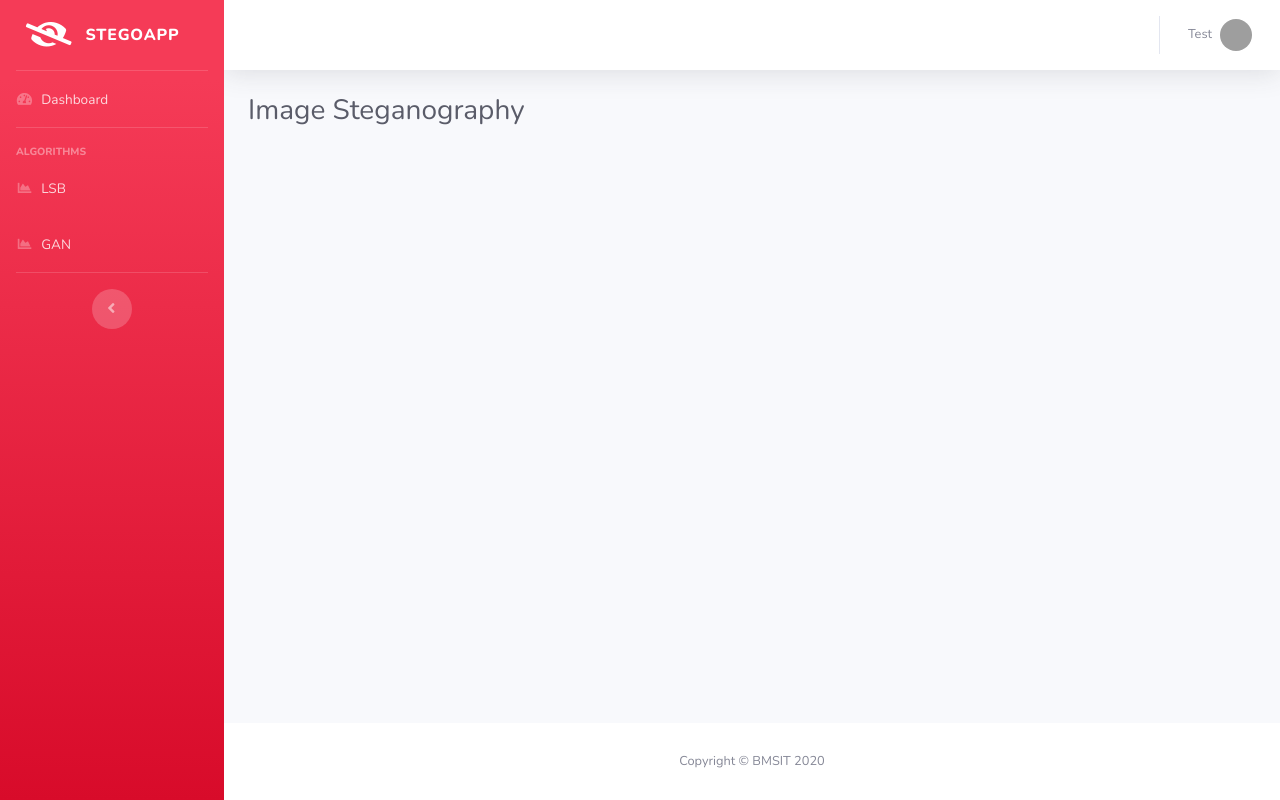
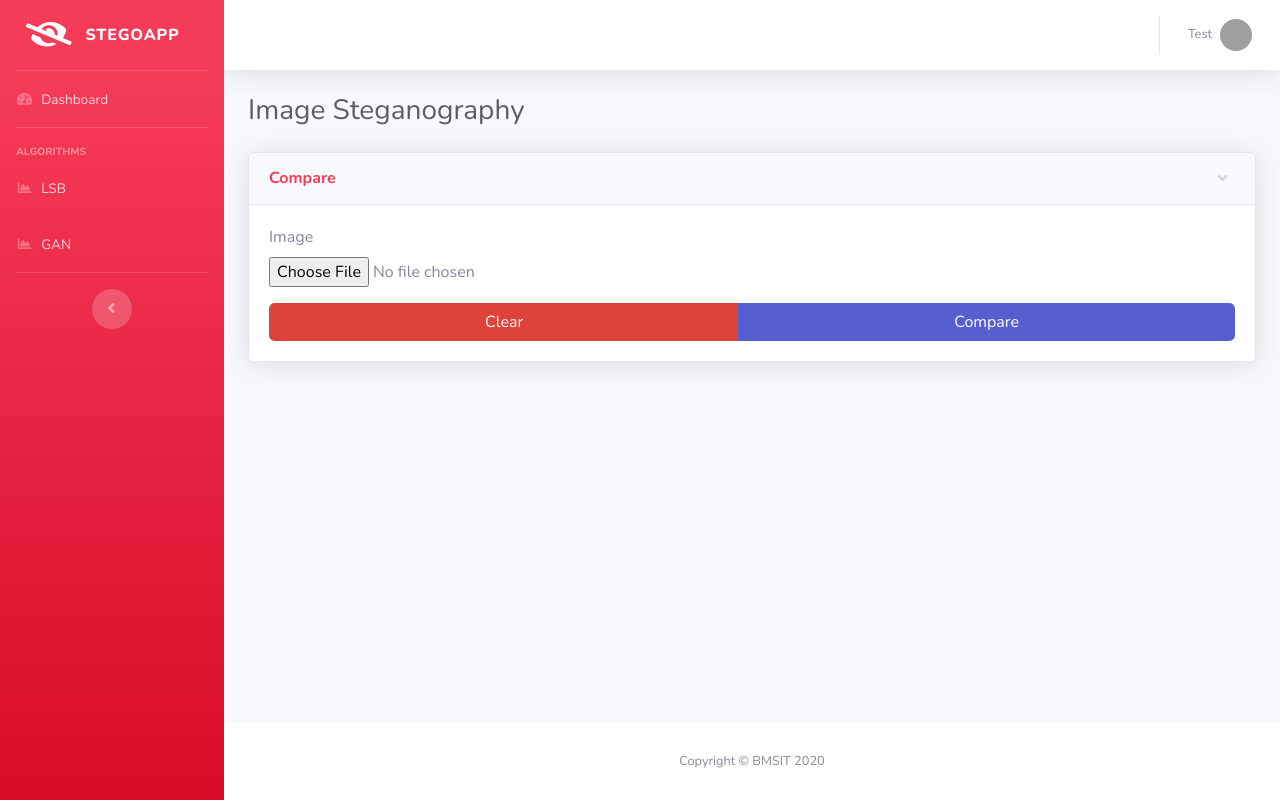
Before and after one commit to tmudunuri/ImageSteganography, a Flask app: page / in a window 1280 px wide. Run offline with Flask 2, Linux system fonts and the light colour scheme; a user stored in the database is signed in; some libraries are stand-ins or nearby versions; grey boxes are pictures that could not be loaded.

Commit message:
1. Added new images 2. Added clear and compare functionality on dashboard 3. Moved main and auth functions

```diff
--- a/webapp/__init__.py
+++ b/webapp/__init__.py
@@ -29,7 +29,7 @@ def create_app():
     db.init_app(app)
 
     login_manager = LoginManager()
-    login_manager.login_view = 'auth.login'
+    login_manager.login_view = 'main.login'
     login_manager.init_app(app)
 
     from webapp.models import User
--- a/webapp/auth.py
+++ b/webapp/auth.py
@@ -12,20 +12,11 @@ import cv2
 from metrics.metrics import SSIM, MSE, Histogram, show_lsb
 # Misc
 import os
+import glob
 
 auth = Blueprint('auth', __name__)
 
 # ============================== Authentication ==============================
-@auth.route('/login')
-def login():
-    return render_template('login.html')
-
-
-@auth.route('/signup')
-def signup():
-    return render_template('signup.html')
-
-
 @auth.route('/signup', methods=['POST'])
 def signup_post():
     email = request.form.get('email')
@@ -35,14 +26,14 @@ def signup_post():
 
     if password != password_confirm:
         flash("Passwords don't match.")
-        return redirect(url_for('auth.signup'))
+        return redirect(url_for('main.signup'))
 
     # if this returns a user, then the email already exists in database
     user = User.query.filter_by(email=email).first()
 
     if user:  # if a user is found, we want to redirect back to signup page so user can try again
         flash('Account already exists. You may login.')
-        return redirect(url_for('auth.login'))
+        return redirect(url_for('main.login'))
 
     # create new user with the form data. Hash the password so plaintext version isn't saved.
     new_user = User(email=email, name=name,
@@ -53,7 +44,7 @@ def signup_post():
     db.session.commit()
     flash('Signup successful. You may login with email ' + email)
 
-    return redirect(url_for('auth.login'))
+    return redirect(url_for('main.login'))
 
 
 @auth.route('/login', methods=['POST'])
@@ -69,11 +60,11 @@ def login_post():
     if not user or not check_password_hash(user.password, password):
         flash('Please check your login credentials and try again.')
         # if user doesn't exist or password is wrong, reload the page
-        return redirect(url_for('auth.login'))
+        return redirect(url_for('main.login'))
 
     # if the above check passes, then we know the user has the right credentials
     login_user(user, remember=remember)
-    return redirect(url_for('main.index'))
+    return redirect(url_for('auth.index'))
 
 
 @auth.route('/logout')
@@ -81,7 +72,7 @@ def login_post():
 def logout():
     logout_user()
     flash('You have been successfully logged out.')
-    return redirect(url_for('auth.login'))
+    return redirect(url_for('main.login'))
 
 
 @auth.route('/delete_user')
@@ -91,7 +82,7 @@ def delete_user():
     db.session.delete(user)
     db.session.commit()
     flash('User ' + current_user.email + ' has been deleted.')
-    return redirect(url_for('auth.login'))
+    return redirect(url_for('main.login'))
 
 
 # ============================== Images ==============================
@@ -100,6 +91,32 @@ MEDIA_FOLDER = os.path.normcase(os.getcwd() + '/images/')
 @login_required
 def download_file(filename):
     return send_from_directory(MEDIA_FOLDER, filename, as_attachment=True)
+
+
+# ============================== Dashboard ==============================
+@auth.route('/')
+def index():
+    if current_user.is_authenticated:
+        return render_template('dashboard.html', name=current_user.name)
+    return render_template('index.html')
+
+@auth.route('/dashboard', methods=['POST'])
+@login_required
+def dashboard_run():
+    args = {}
+    args['name'] = current_user.name
+    if request.form.get('action') == 'compare':
+        try:
+            args['image_file'] = request.form.get('image_file')
+        except:
+            args['image_file_error'] = 'ERROR'
+    elif request.form.get('action') == 'clear':
+        fileList = glob.glob(MEDIA_FOLDER + '**/*.png', recursive=True)
+        for file_name in fileList:
+            if 'input' not in file_name:
+                os.remove(file_name)
+    return render_template('dashboard.html', **args)
+
 
 # ============================== Algorithms ==============================
 # GAN
@@ -158,7 +175,7 @@ def gan_run():
             args['histogramCover'] = Histogram(original)
             args['histogramStego'] = Histogram(compressed)
             # LSB
-            show_lsb(output_file, 2, 'gan')
+            show_lsb(output_file, 1, 'gan')
             return render_template('algorithms/gan.html', **args)
         except:
             return render_template('algorithms/gan.html', name=current_user.name)
--- a/webapp/main.py
+++ b/webapp/main.py
@@ -1,11 +1,13 @@
 from flask import Blueprint, render_template
-from flask_login import current_user
 from webapp import db
 
 main = Blueprint('main', __name__)
 
-@main.route('/')
-def index():
-    if current_user.is_authenticated:
-        return render_template('dashboard.html', name=current_user.name)
-    return render_template('index.html')
+@main.route('/login')
+def login():
+    return render_template('login.html')
+
+
+@main.route('/signup')
+def signup():
+    return render_template('signup.html')
--- a/webapp/templates/dashboard.html
+++ b/webapp/templates/dashboard.html
@@ -31,6 +31,67 @@
           <!-- Page Heading -->
           <h1 class="h3 mb-4 text-gray-800">Image Steganography</h1>
 
+          <div class="row">
+
+            <div class="col-lg-12">
+              <div class="card shadow mb-4">
+                <a href="#collapseCompareCard" class="d-block card-header py-3" data-toggle="collapse" role="button"
+                  aria-expanded="true" aria-controls="collapseCompareCard">
+                  <h6 class="m-0 font-weight-bold text-primary">Compare</h6>
+                </a>
+                <div class="collapse show" id="collapseCompareCard">
+                  <div class="card-body">
+                    <form method="POST" action="/dashboard">
+                      <div class="form-group">
+                        <label>Image</label>
+                        <input type="file" accept=".png" class="form-control-file" name="image_file" required>
+                      </div>
+                      <div class="btn-group d-flex">
+                        <button type="submit" name="action" value="clear" class="btn btn-danger">
+                          Clear
+                        </button>
+                        <button type="submit" name="action" value="compare" class="btn btn-info">
+                          Compare
+                        </button>
+                      </div>
+                    </form>
+                  </div>
+                </div>
+              </div>
+            </div>
+
+          </div>
+
+          {% if image_file %}
+          {%for algo in ('lsb','gan')%}
+          <!-- Images -->
+          <div class="row">
+
+            <div class="col-lg-5">
+              <div class="card shadow mb-4">
+                <div class="card-header py-3">
+                  <h6 class="m-0 font-weight- text-uppercase text-primary">{{ algo }}</h6>
+                </div>
+                <img src="{{ url_for('auth.download_file', filename= algo + '/metrics/ssim/op/' + image_file) }}" class="card-img-top"
+                  alt="...">
+              </div>
+            </div>
+
+            <div class="col-lg-5">
+              <div class="card shadow mb-4">
+                <div class="card-header py-3">
+                  <h6 class="m-0 text-info">Last Bit(s)</h6>
+                </div>
+                <img src="{{ url_for('auth.download_file', filename= algo + '/metrics/lsb/' + image_file) }}" class="card-img-top"
+                  alt="...">
+              </div>
+            </div>
+
+          </div>
+          <!-- End Images -->
+          {%endfor%}
+          {% endif %}
+
         </div>
         <!-- /.container-fluid -->
 
```
Also changed, not shown: images/input/1.png, images/input/11.png (added), images/input/12.png (added), images/input/13.png (added), images/input/14.png (added), images/input/15.png (added), images/input/16.png (added), images/input/17.png (added), images/input/18.png (added), images/input/19.png (added), 3 other files.
